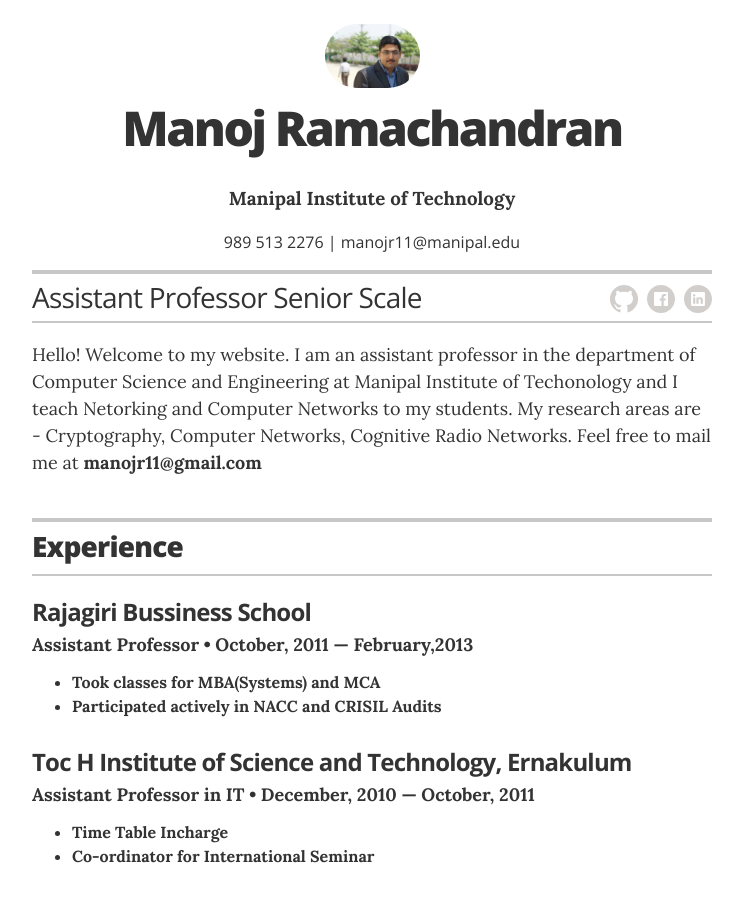
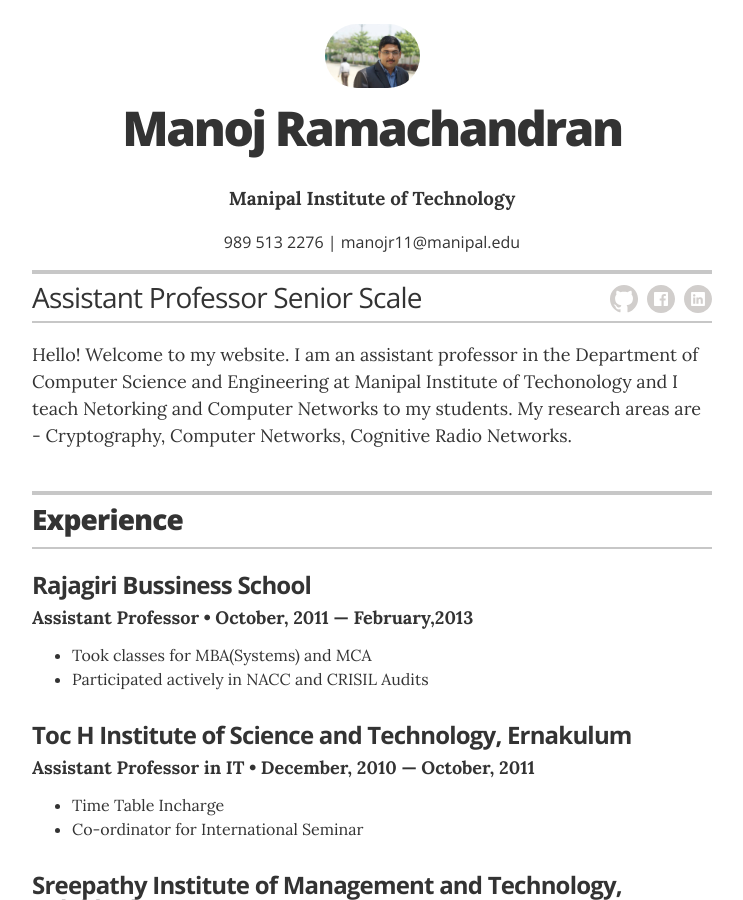
Before and after one commit to manojramchandran/manojramchandran.github.com, a Jekyll site: the page built from index.html, in a window 1280 px wide and 900 px high. Shown: the whole window, without its empty margins (268-1011 px from the left). Built offline with Jekyll 4.4.1, drawn with Linux system fonts in a browser that asks for light colours.

Commit message:
Update resume.html

```diff
--- a/_layouts/resume.html
+++ b/_layouts/resume.html
@@ -19,7 +19,7 @@
         <h3 class="header-title" itemprop="name"><strong><center>Manipal Institute of Technology</center></strong></h3>
         <!-- Contact buttons don't work in print, configure in the _config.yml file, remove "print-only" to display always. -->
         <div class="header-contact-info" itemprop="contact-info">
-          <p><center>{{ site.resume_header_contact_info }}<center></p>
+          <p><center>{{ site.resume_header_contact_info }}</center></p>
         </div>
 
         <div class="title-bar no-print">
@@ -32,7 +32,7 @@
         </div>
 
         <div class="executive-summary no-print" itemprop="description">
-          <p>Hello! Welcome to my website. I am an assistant professor in the department of Computer Science and Engineering at Manipal Institute of Techonology and I teach Netorking and Computer Networks to my students. My research areas are - Cryptography, Computer Networks, Cognitive Radio Networks. Feel free to mail me at <strong>manojr11@gmail.com<strong> </p>
+          <p>Hello! Welcome to my website. I am an assistant professor in the Department of Computer Science and Engineering at Manipal Institute of Techonology and I teach Netorking and Computer Networks to my students. My research areas are - Cryptography, Computer Networks, Cognitive Radio Networks.</p>
         </div>
 
 
```
